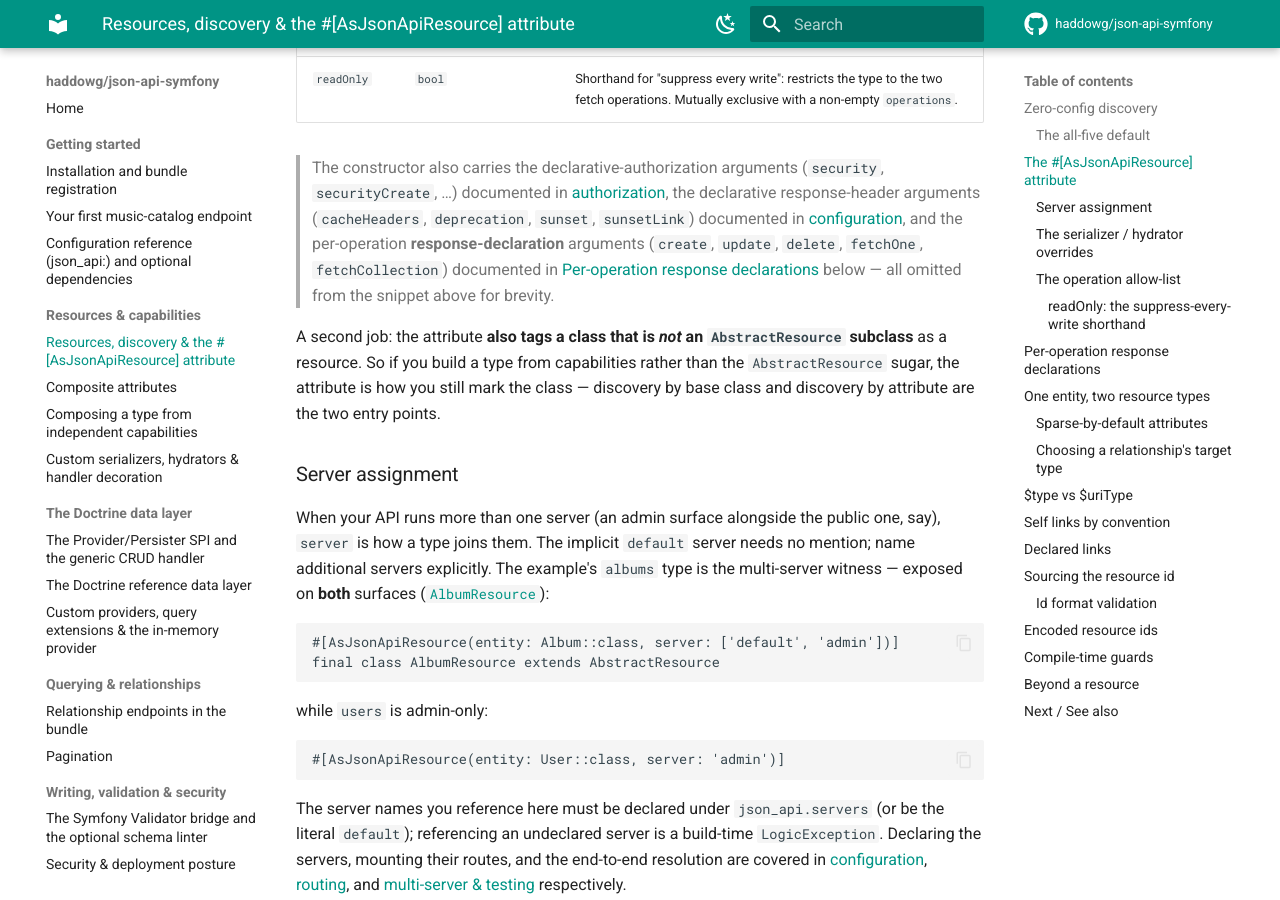
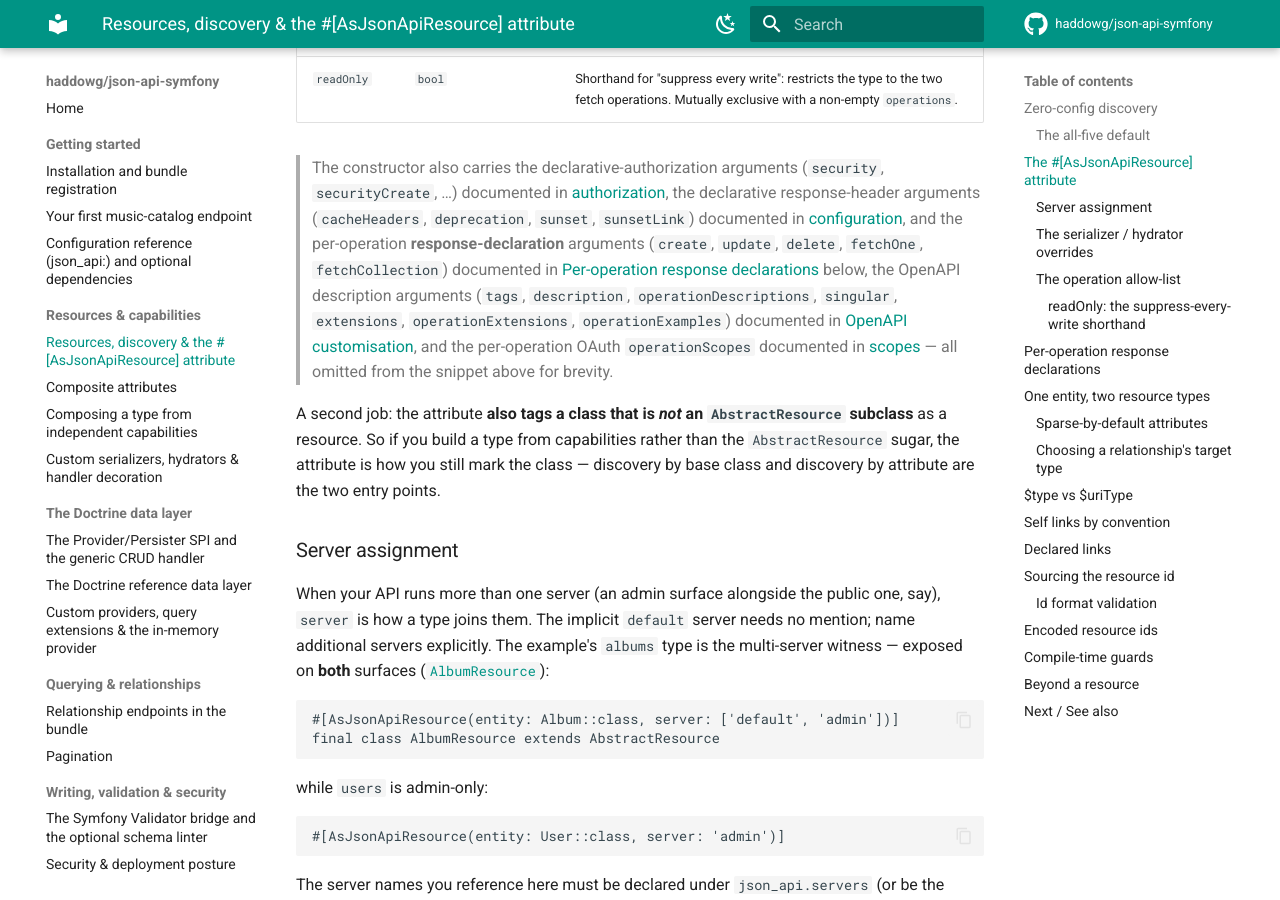
Before and after one commit to haddowg/json-api-symfony, an MkDocs documentation site: the page built from docs/resources.md, in a window 1280 px wide and 900 px high, scrolled down 2703 px. Built offline with MkDocs 1.6.1 and Material for MkDocs 9.7.7, drawn with Linux system fonts in a browser that asks for light colours; comment, search, counter and statistics services are not loaded.

Commit message:
docs: complete the attribute and configuration references
List every #[AsJsonApiAction] argument and ActionContext member, point the
#[AsJsonApiResource] summary at its OpenAPI and scope arguments, add the
serializer's example and scope arguments, and add the exceptions,
error_codes, profiles and openapi keys to the configuration table.

Co-Authored-By: Claude Opus 5.5 <noreply@anthropic.com>
Claude-Session: https://claude.ai/code/session_013EXj2PRX95bKeTTCvvaVGe

```diff
--- a/docs/resources.md
+++ b/docs/resources.md
@@ -124,8 +124,12 @@ final readonly class AsJsonApiResource
 > `sunsetLink`) documented in [configuration](configuration.md#response-headers-caching-and-deprecation),
 > and the per-operation **response-declaration** arguments (`create`, `update`,
 > `delete`, `fetchOne`, `fetchCollection`) documented in
-> [Per-operation response declarations](#per-operation-response-declarations) below —
-> all omitted from the snippet above for brevity.
+> [Per-operation response declarations](#per-operation-response-declarations) below,
+> the OpenAPI description arguments (`tags`, `description`, `operationDescriptions`,
+> `singular`, `extensions`, `operationExtensions`, `operationExamples`) documented in
+> [OpenAPI customisation](openapi.md#customisation), and the per-operation OAuth
+> `operationScopes` documented in [scopes](scopes.md#overriding-one-operation) — all
+> omitted from the snippet above for brevity.
 
 A second job: the attribute **also tags a class that is *not* an `AbstractResource`
 subclass** as a resource. So if you build a type from capabilities rather than the
```
Also changed, not shown: docs/actions.md (+10 -1 lines), docs/capability-composition.md (+1 -1 lines), docs/configuration.md (+5 -1 lines).
